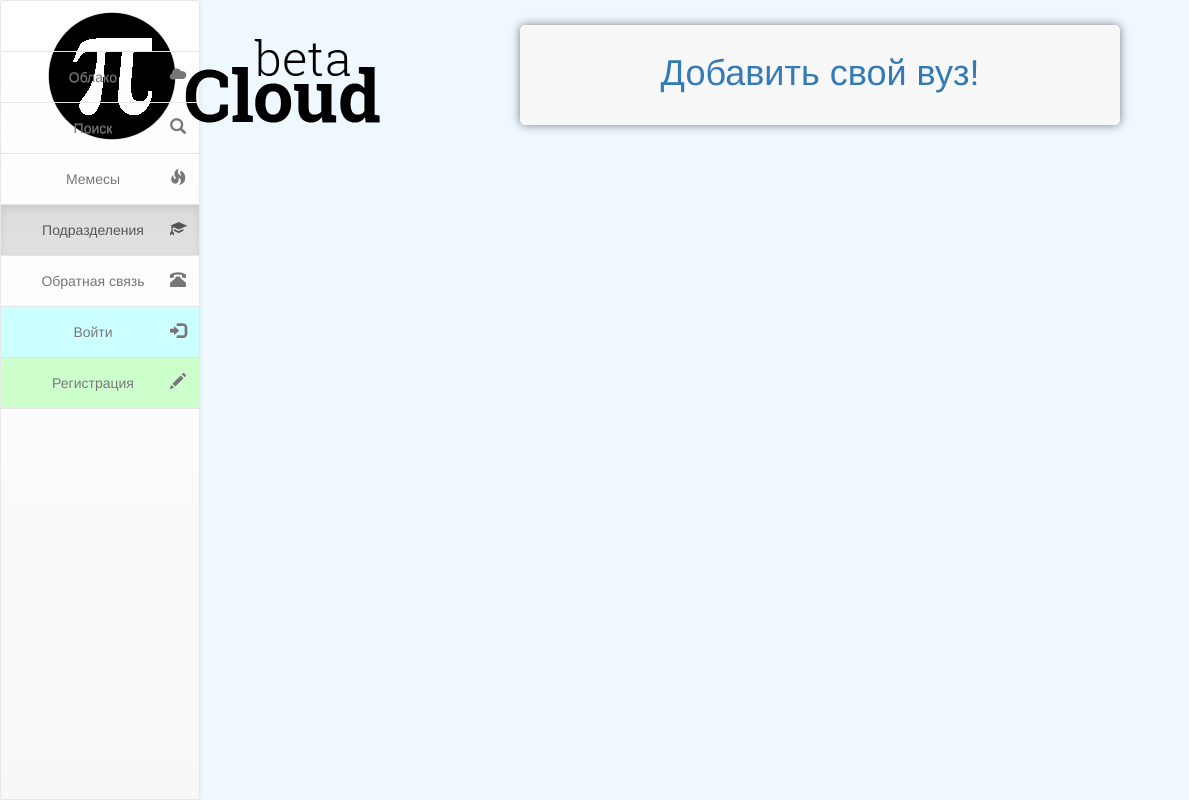
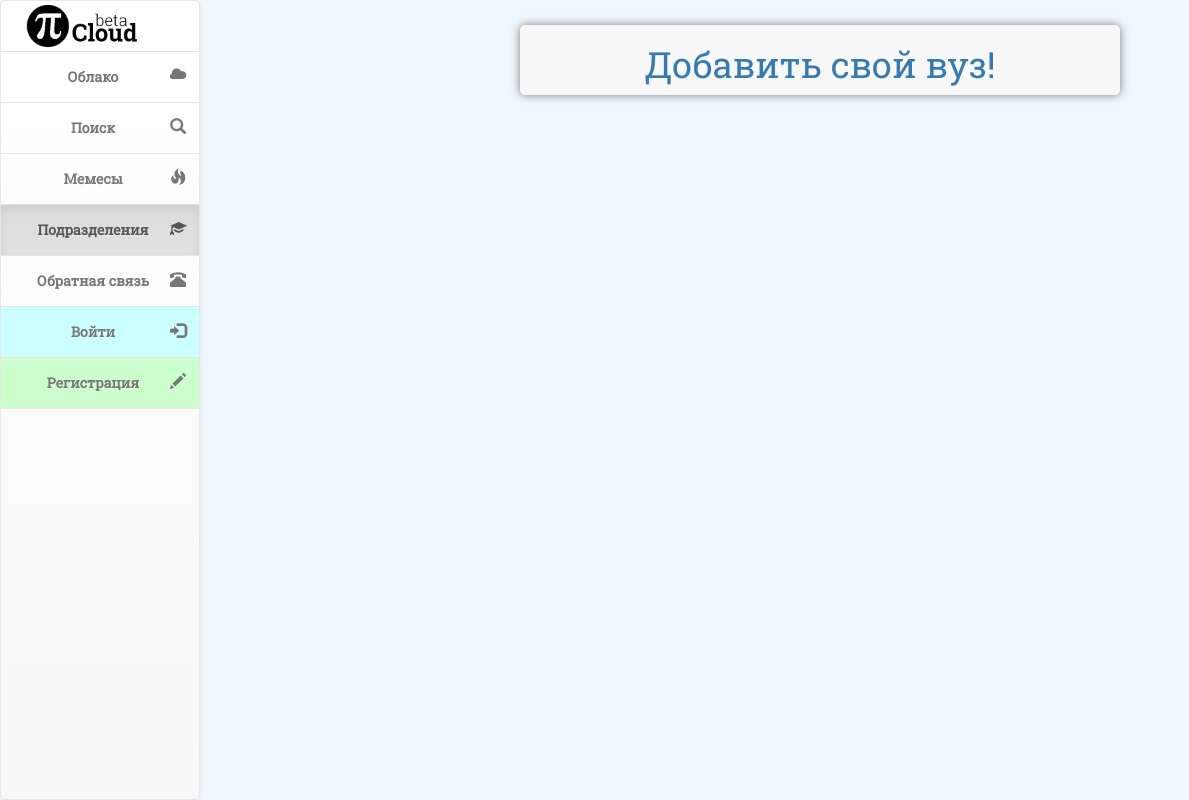
Before and after one commit to picloud-pw/picloud, a Django app: template cloud/templates/universities.html in a window 1440 px wide. Shown: the whole page, without its empty margins (0-1189 px from the left). Run offline with Django 3.2, Linux system fonts and the light colour scheme; the template is opened without the code that fills it, so the values that code supplies are empty; some libraries are stand-ins or nearby versions.

Commit message:
Рефакторинг стилей

```diff
--- a/cloud/static/css/global.css
+++ b/cloud/static/css/global.css
@@ -1,5 +1,6 @@
 body {
     background-color: aliceblue;
+    font-family: 'Roboto Slab', serif;
 }
 
 .content-block {
@@ -29,52 +30,72 @@ body {
     max-width: 250px;
 }
 
-.sign-form {
+.post-panel, .sign-form, .universities, .search-post-panel, .post-edit-panel,
+.message-panel, .password-reset-panel, .mem-panel{
     background-color: #f8f8f8;
     box-shadow: 0 0 10px rgba(0, 0, 0, 0.5);
-    border-radius: 10px;
+    border-radius: 5px;
     text-align: center;
+    margin: 5px auto;
+}
+
+.post-panel img, .mem-panel img {
+    padding: 5px;
+    width: 100%;
+}
+
+.post-edit-panel{
+    padding: 20px;
+}
+
+.sign-form {
     max-width: 600px;
-    display: block;
-    margin-left: auto;
-    margin-right: auto;
     margin-bottom: 20px;
     padding: 20px;
 }
 
-.post-panel {
-    background-color: #f8f8f8;
-    box-shadow: 0 0 10px rgba(0, 0, 0, 0.5);
-    border-radius: 5px;
-    text-align: center;
-    margin: 5px;
+.mem-panel{
+
 }
 
-.post-panel img {
-    padding: 5px;
-    width: 100%;
+.universities {
+    max-width: 600px;
+    margin-bottom: 20px;
 }
 
-.post-panel img.univer-logo {
+img.univer-logo{
+    max-height: 100%;
     max-width: 100%;
-    max-height: 150px;
+    padding: 5px;
+}
+
+.search-panel {
+    background-color: #f8f8f8;
+    box-shadow: 3px 0 10px rgba(0, 0, 0, 0.5);
+    width: 100%;
+    margin: -20px -20px 0 0;
+    padding: 10px;
+}
+
+.search-post-panel {
+    margin: 10px;
+    padding-top: 10px;
+}
+
+.panel-settings {
+    padding: 10px;
+    max-width: 600px;
+    margin-left: auto;
+    margin-right: auto;
 }
 
 .message-panel {
-    background-color: #f8f8f8;
-    box-shadow: 0 0 10px rgba(0, 0, 0, 0.5);
-    border-radius: 10px;
-    text-align: center;
     margin-bottom: 20px;
     max-width: 600px;
     padding: 10px;
 }
 
 .password-reset-panel {
-    background-color: #f8f8f8;
-    box-shadow: 0 0 10px rgba(0, 0, 0, 0.5);
-    border-radius: 10px;
-    text-align: center;
     margin-bottom: 20px;
     width: 600px;
     padding: 10px;
@@ -97,37 +118,6 @@ body {
     -webkit-transition: border-color ease-in-out .15s, -webkit-box-shadow ease-in-out .15s;
     -o-transition: border-color ease-in-out .15s, box-shadow ease-in-out .15s;
     transition: border-color ease-in-out .15s, box-shadow ease-in-out .15s;
-}
-
-.universities {
-    max-width: 600px;
-    min-height: 100px;
-    margin-left: auto;
-    margin-right: auto;
-    margin-bottom: 20px;
-}
-
-.search-panel {
-    background-color: #f8f8f8;
-    box-shadow: 3px 0 10px rgba(0, 0, 0, 0.5);
-    width: 100%;
-    margin: -20px -20px 0 0;
-    padding: 10px;
-}
-
-.search-post-panel {
-    background-color: #f8f8f8;
-    box-shadow: 0 0 10px rgba(0, 0, 0, 0.5);
-    border-radius: 5px;
-    margin: 10px;
-    padding-top: 10px;
-}
-
-.panel-settings {
-    padding: 10px;
-    max-width: 600px;
-    margin-left: auto;
-    margin-right: auto;
 }
 
 .panel-heading{
@@ -157,3 +147,9 @@ body {
         padding-left: 0;
     }
 }
+
+textarea {
+    width: 100%;
+    height:150px;
+    resize: none;
+}
--- a/cloud/static/css/menu.css
+++ b/cloud/static/css/menu.css
@@ -1,20 +1,29 @@
-body,html{
+body, html {
     height: 100%;
 }
 
-  nav.sidebar, .main{
+nav{
+    font-weight: bold;
+    background-color: #1565c0;
+}
+
+nav.sidebar, .main {
     -webkit-transition: margin 200ms ease-out;
     -moz-transition: margin 200ms ease-out;
     -o-transition: margin 200ms ease-out;
     transition: margin 200ms ease-out;
 }
 
-  #menu-brand{
+#picloud-logo {
+    height: 100%;
+}
+
+#menu-brand {
     padding: 0;
     margin-left: 15px;
 }
 
-  #avatar{
+#avatar {
     border-radius: 100%;
     padding: 5px;
     width: 75px;
@@ -24,7 +33,7 @@ body,html{
     position: relative;
 }
 
-  .navbar{
+.navbar {
     text-align: center;
 }
 
@@ -34,37 +43,36 @@ body,html{
         position: fixed;
     }
 
-    .main{
+    .main {
         position: absolute;
         width: calc(100% - 40px);
         margin-left: 40px;
         float: right;
     }
 
-
-    nav.sidebar:hover + .main{
+    nav.sidebar:hover + .main {
         margin-left: 200px;
     }
 
-    nav.sidebar.navbar.sidebar>.container .navbar-brand, .navbar>.container-fluid .navbar-brand {
+    nav.sidebar.navbar.sidebar > .container .navbar-brand, .navbar > .container-fluid .navbar-brand {
         margin-left: 0px;
     }
 
-    nav.sidebar .navbar-brand, nav.sidebar .navbar-header{
+    nav.sidebar .navbar-brand, nav.sidebar .navbar-header {
         text-align: center;
         width: 100%;
         margin-left: 0px;
     }
 
-    nav.sidebar a{
+    nav.sidebar a {
         padding-right: 13px;
     }
 
-    nav.sidebar .navbar-nav > li:first-child{
+    nav.sidebar .navbar-nav > li:first-child {
         border-top: 1px #e5e5e5 solid;
     }
 
-    nav.sidebar .navbar-nav > li{
+    nav.sidebar .navbar-nav > li {
         border-bottom: 1px #e5e5e5 solid;
     }
 
@@ -79,15 +87,15 @@ body,html{
         box-shadow: none;
     }
 
-    nav.sidebar .navbar-collapse, nav.sidebar .container-fluid{
+    nav.sidebar .navbar-collapse, nav.sidebar .container-fluid {
         padding: 0 0px 0 0px;
     }
 
-    .navbar-inverse .navbar-nav .open .dropdown-menu>li>a {
+    .navbar-inverse .navbar-nav .open .dropdown-menu > li > a {
         color: #777;
     }
 
-    nav.sidebar{
+    nav.sidebar {
         width: 200px;
         height: 100%;
         margin-left: -160px;
@@ -99,40 +107,41 @@ body,html{
         width: 100%;
     }
 
-    nav.sidebar:hover{
+    nav.sidebar:hover {
         margin-left: 0px;
     }
 
-    .forAnimate{
+    .forAnimate {
         opacity: 0;
     }
 }
 
 @media (min-width: 1330px) {
 
-    .main{
+    .main {
         width: calc(100% - 200px);
         margin-left: 200px;
     }
 
-    nav.sidebar{
+    nav.sidebar {
         margin-left: 0px;
         float: left;
     }
 
-    nav.sidebar .forAnimate{
+    nav.sidebar .forAnimate {
         opacity: 1;
     }
 }
 
-  nav.sidebar .navbar-nav .open .dropdown-menu>li>a:hover, nav.sidebar .navbar-nav .open .dropdown-menu>li>a:focus {
+nav.sidebar .navbar-nav .open .dropdown-menu > li > a:hover, nav.sidebar .navbar-nav .open .dropdown-menu > li > a:focus {
     color: #CCC;
     background-color: transparent;
 }
 
-  nav:hover .forAnimate{
+nav:hover .forAnimate {
     opacity: 1;
 }
-  section{
+
+section {
     padding-left: 15px;
 }
--- a/cloud/templates/auth/signup.html
+++ b/cloud/templates/auth/signup.html
@@ -19,7 +19,7 @@
 
             <div class="col-xs-12 col-sm-12 col-md-1 col-lg-2"></div>
 
-            <div class="col-xs-12 col-sm-12 col-md-5 col-lg-4">
+            <div class="col-xs-12 col-sm-12 col-md-5 col-lg-4 no-margin-padding">
 
                 <div class="container-fluid sign-form">
 
--- a/cloud/templates/cloud/post_edit.html
+++ b/cloud/templates/cloud/post_edit.html
@@ -10,10 +10,10 @@
 
 {% block content %}
 
-        <div class="container-fluid" style="margin: 0; padding: 0;">
+        <div class="container-fluid no-margin-padding">
             <div class="col-md-3 col-lg-3"></div>
             <div class="col-md-6 col-lg-6">
-                <div class="post-panel" style="padding: 30px">
+                <div class="post-edit-panel">
                     <form method="POST" enctype="multipart/form-data">
                         {% csrf_token %}
 
--- a/cloud/templates/main_template.html
+++ b/cloud/templates/main_template.html
@@ -17,6 +17,7 @@
 
         <link rel="stylesheet" href="{% static 'css/global.css' %}">
         <link rel="stylesheet" href="{% static 'css/menu.css' %}">
+        <link href="https://fonts.googleapis.com/css?family=Roboto+Slab" rel="stylesheet">
 
         <link rel="icon" href="{% static 'img/favicon.png' %}">
 
@@ -38,7 +39,7 @@
                         <span class="icon-bar"></span>
                         <span class="icon-bar"></span>
                     </button>
-                    <a id="menu-brand" class="navbar-brand" href="{% url 'post_list' %}"><img
+                    <a id="menu-brand" class="navbar-brand" href="{% url 'post_list' %}"><img id="picloud-logo"
                             src="{% static 'img/piLogo.png' %}" alt="logo"></a>
                 </div>
 
--- a/cloud/templates/universities.html
+++ b/cloud/templates/universities.html
@@ -12,24 +12,34 @@
 
     <div class="container-fluid no-margin-padding">
 
-        <div class="post-panel universities container-fluid">
-            <h1>
-                <a href="#" style="vertical-align: sub">Добавить свой вуз!</a>
-            </h1>
+
+            <a href="#">
+                <div class="universities">
+                    <div class="container-fluid">
+
+                        <h1 style="vertical-align: sub">Добавить свой вуз!</h1>
+
                     </div>
+                </div>
+            </a>
+
 
     {% for univer in univer_list %}
 
-            <div class="post-panel universities container-fluid">
             <a href="{{ univer.pk }}/">
-                    <div class="col-xs-5 col-sm-3 col-md-3 col-lg-3">
-                        <img class="univer-logo" src="{{ univer.logo.url }}" alt="logo">
+                <div class="universities">
+                    <div class="container-fluid">
+
+                        <div class="col-xs-5 col-sm-3 col-md-3 col-lg-3 no-margin-padding">
+                            <img class="univer-logo" src="{{ univer.logo.url }}" alt="univer-logo">
                         </div>
                         <div class="col-xs-7 col-sm-9 col-md-9 col-lg-9">
                             <h3>{{ univer.title }}</h3>
                         </div>
+
+                    </div>
+                </div>
             </a>
-            </div>
 
     {% endfor %}
 
```
Also changed, not shown: cloud/templates/cloud/post_list.html (+4 -4 lines), cloud/templates/memes.html (+6 -4 lines). Lines whose indentation alone changed are shown as unchanged.
